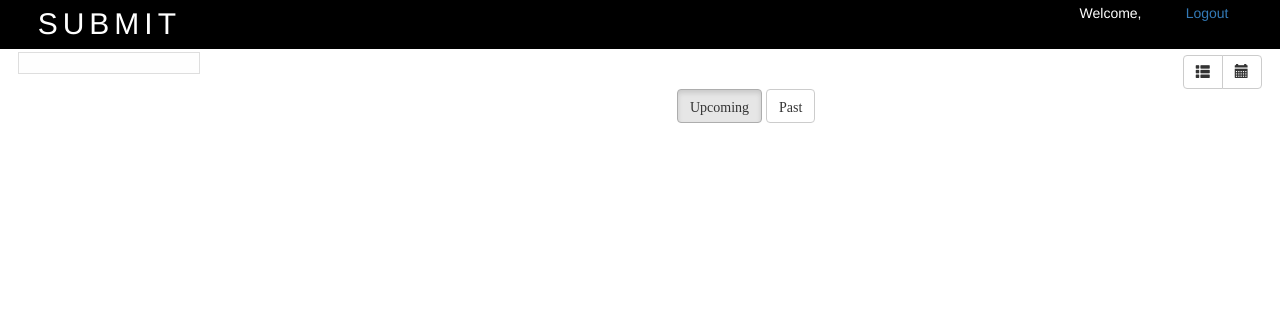
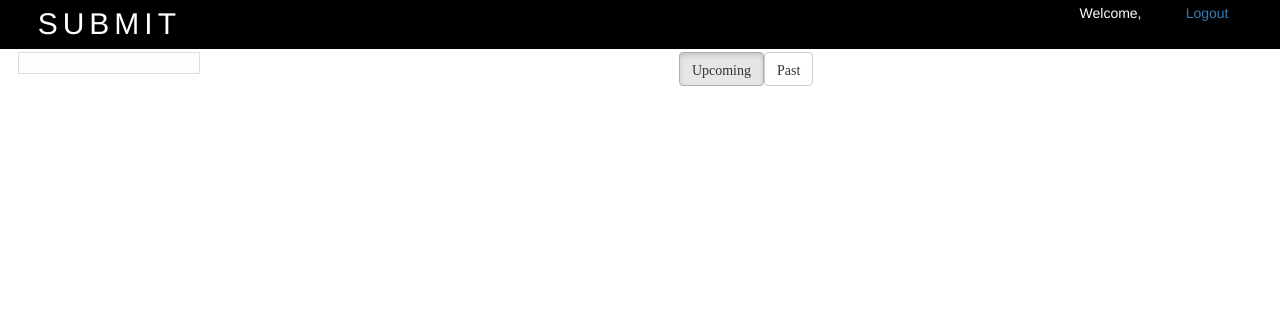
Before and after one commit to gvivek19/CSC510-Team-N, a Python web app: template server/frontend/template/main.html in a window 1280 px wide. Shown: the top 309 px of the page. Run offline with Jinja, Linux system fonts and the light colour scheme; the template is opened without the code that fills it, so the values that code supplies are empty; some libraries are stand-ins or nearby versions.

Commit message:
deadline view changes and integration

```diff
--- a/server/frontend/static/css/main.css
+++ b/server/frontend/static/css/main.css
@@ -167,3 +167,19 @@
 	width:100%;
 	text-align:center;
 }
+
+.deadline-list-item {
+	padding:20px;
+	margin:10px;
+	border:1px solid black;
+}
+
+#deadlines-past-content {
+	width:70%;
+	margin:auto;
+}
+
+#deadlines-upcoming-content {
+	width:70%;
+	margin:auto;
+}
--- a/server/frontend/static/js/deadline.js
+++ b/server/frontend/static/js/deadline.js
@@ -1,14 +1,93 @@
 
 $(document).ready(function() {
 	getCourses();
-	getDeadlines();
+	getDeadlines(deadlines_list_view, null);
 	$("#deadlines-list").on("click", function() {
-		deadlines_list_view(null);
+		getDeadlines(deadlines_list_view, null);
 	});
+
+	$("#deadlines-cal").on("click", function() {
+		getDeadlines(deadlines_cal_view, null);
+	});
+
+
 
 	$("#deadlines-cal").on("click", function() {
 		deadlines_cal_view(null);
 	});
+});
+
+function getDeadlines(funct, course) {
+	url = "";
+	if(course == null) {
+		url = "/deadlines";
+	}
+	else {
+		url = "/deadlines/" + course;
+	}
+
+	$.ajax({
+		method : "GET",
+		url : url,
+		data : {
+			_id : getcookie('_id')
+		},
+		success : function(data) {
+			funct(data);
+		},
+		error : function(data) {
+			funct({status : false});
+		}
+	});
+}
+
+function sort(data) {
+	for(i = 0 ; i < data.length ; i++) {
+		for(j = 0 ; j < data.length ; j++) {
+			if(data[i].deadline > data[j].deadline) {
+				temp = data[i];
+				data[i] = data[j];
+				data[j] = temp;
+			}
+		}
+	}
+	return data;
+}
+
+function deadlines_list_view(data, user_type) {
+	$("#main-content").html('');
+
+	var deadlines_content_div = document.createElement("div");
+	var deadlines_button_div = document.createElement("div");
+	deadlines_button_div.style.textAlign = 'center';
+
+	var upcoming_button = document.createElement("button");
+	$(upcoming_button).attr("type", "button");
+	$(upcoming_button).attr("id", "deadlines-upcoming-button");
+	$(upcoming_button).attr("class", "btn btn-default active");
+	$(upcoming_button).html('<span class="glyphicon glyphicon" aria-hidden="true">Upcoming</span>');
+
+	var past_button = document.createElement("button");
+	$(past_button).attr("type", "button");
+	$(past_button).attr("id", "deadlines-past-button");
+	$(past_button).attr("class", "btn btn-default");
+	$(past_button).html('<span class="glyphicon glyphicon" aria-hidden="true">Past</span>');
+
+	var deadlines_upcoming_content = document.createElement("div");
+	deadlines_upcoming_content.id = "deadlines-upcoming-content";
+
+	var deadlines_past_content = document.createElement("div");
+	deadlines_upcoming_content.id = "deadlines-past-content";
+	deadlines_upcoming_content.style.display = 'None';
+
+	$(deadlines_button_div).append(upcoming_button);
+	$(deadlines_button_div).append(past_button);
+
+	$(deadlines_content_div).append(deadlines_button_div);
+	$(deadlines_content_div).append(deadlines_upcoming_content);
+	$(deadlines_content_div).append(deadlines_past_content);
+
+	$("#main-content").append(deadlines_content_div);
 
 	$("#deadlines-upcoming-button").on("click", function() {
 		$("#deadlines-upcoming-button").addClass('active');
@@ -24,52 +103,6 @@ $(document).ready(function() {
 		$("#deadlines-past-content").show();
 	});
 
-	$("#deadlines-cal").on("click", function() {
-		deadlines_cal_view(null);
-	});
-});
-
-function getDeadlines(course) {
-	url = "";
-	if(course == null) {
-		url = "/deadlines";
-	}
-	else {
-		url = "/deadlines/" + course;
-	}
-
-	$.ajax({
-		method : "GET",
-		url : url,
-		data : {
-			_id : getcookie('_id')
-		},
-		success : function(data) {
-			return data;
-		},
-		error : function(data) {
-			return {status : false};
-		}
-	});
-	return {status : false};
-}
-
-function sort(data) {
-	for(i = 0 ; i < data.length ; i++) {
-		for(j = 0 ; j < data.length ; j++) {
-			if(data[i].deadline > data[j].deadline) {
-				temp = data[i];
-				data[i] = data[j];
-				data[j] = temp;
-			}
-		}
-	}
-	return data;
-}
-
-function deadlines_list_view(course, user_type) {
-	var data = getDeadlines(course);
-	$("#main-content").html("");
 	if(user_type && (user_type == "ta" || user_type == "instructor")) {
 		var d = document.createElement("div");
 		$(d).html("<a href='./ta_create_assignment' class='btn btn-primary btn'>Create new assignment</a>");
@@ -78,6 +111,7 @@ function deadlines_list_view(course, user_type) {
 
 	if(data.status) {
 		data.data = sort(data.data);
+
 		total = data.data.length;
 		var i = 0;
 		var time = new Date();
@@ -86,22 +120,24 @@ function deadlines_list_view(course, user_type) {
 		for(i = 0 ; i < total ; i++) {
 			var d = data.data[i];
 
-			if(d.date < time) {
+			if(d.deadline < time) {
 				var div = document.createElement("div");
-				div.id = d.id;
-				$(div).html("<div id='"+d.id+"'><b>" + d.course + "</b><span style='float:right;'>"+d.date+"</span></div><div>"+d.topic+"</div>");
+				div.id = d.course_id;
+				div.className = 'deadline-list-item';
+				$(div).html("<div id='"+d.course_id+"'><b><a href='/assignment/"+d.id+"?_id="+getcookie('_id')+"'>" + d.title + "</a></b><span style='float:right;'>"+d.deadline+"</span></div><div>"+d.description+"</div>");
 				$("#deadlines-past-content").append(div);
 			}
 			else {
 				var div = document.createElement("div");
-				div.id = d.id;
-				$(div).html("<div id='"+d.id+"'><b>" + d.course + "</b><span style='float:right;'>"+d.date+"</span></div><div>"+d.topic+"</div>");
+				div.className = 'deadline-list-item';
+				div.id = d.course_id;
+				$(div).html("<div id='"+d.course_id+"'><a href='/assignment/"+d.id+"?_id="+getcookie('_id')+"'>" + d.title + "</a><span style='float:right;'>"+d.deadline+"</span></div><div>"+d.description+"</div>");
 				$("#deadlines-upcoming-content").append(div);
 			}
 		}
 	}
 }
 
-function deadlines_cal_view(course) {
+function deadlines_cal_view(data) {
 
 }
--- a/server/frontend/static/js/script.js
+++ b/server/frontend/static/js/script.js
@@ -39,7 +39,7 @@ function getCourses() {
 	    			$(div).attr("utype", temp.user_type);
 
 	    			$(div).on("click", function(id) {
-	    				deadlines_list_view($(this).attr('myid'), 'ta');
+	    				getDeadlines(deadlines_list_view, $(this).attr('myid'));
 	    			});
 	    			$(div).html('<b>' + temp.course_code + " : " + temp.course_name + "</b><br> Section : " + temp.section + "<br>" + temp.term + " " + temp.year);
 	    			$("#courses-list").append(div);
--- a/server/frontend/template/main.html
+++ b/server/frontend/template/main.html
@@ -41,20 +41,13 @@
             </div>
             <div class="col-md-10">
                 <div id="main-content">
-                    <div style="text-align:right; font-size:25px;">
+                    <!--div style="text-align:right; font-size:25px;">
                         <div class="btn-group" role="group">
                           <button type="button" id="deadlines-list" class="btn btn-default"><span class="glyphicon glyphicon glyphicon-th-list" aria-hidden="true"></span></button>
                           <button type="button" id="deadlines-cal" class="btn btn-default"><span class="glyphicon glyphicon glyphicon glyphicon-calendar" aria-hidden="true"></span></button>
                         </div>
-                    </div>
-                    <div id="deadlines-content">
-                         <div style="text-align:center">
-                             <button type="button" id="deadlines-upcoming-button" class="btn btn-default active"><span class="glyphicon glyphicon" aria-hidden="true">Upcoming</span></button>
-                              <button type="button" id="deadlines-past-button" class="btn btn-default"><span class="glyphicon glyphicon glyphicon" aria-hidden="true">Past</span></button>
-                        </div>
-                        <div id="deadlines-upcoming-content"></div>
-                        <div id="deadlines-past-content" style="display:none;"></div>
-                    </div>
+                    </div-->
+
                 </div>
             </div>
         </div>
```
